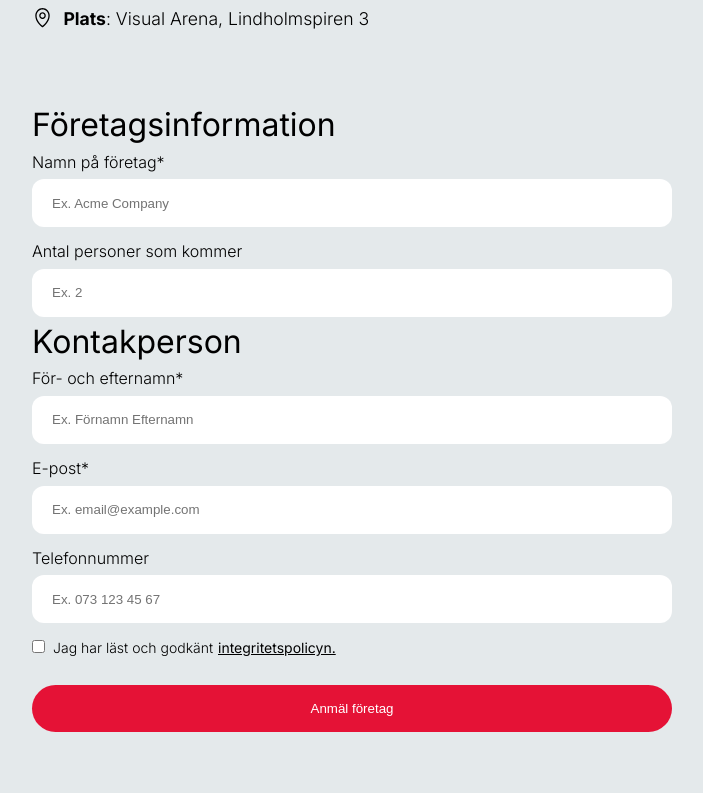
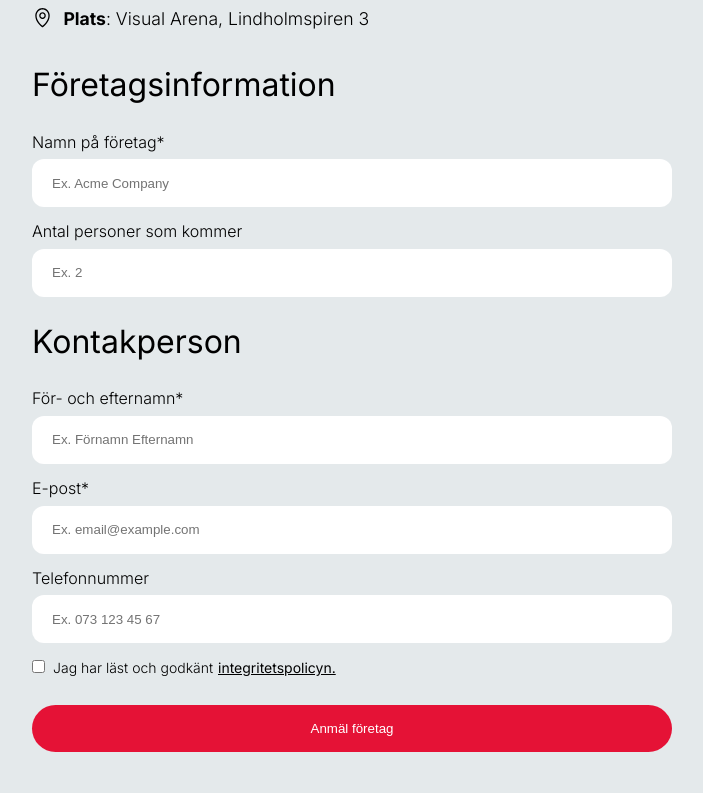
Before and after one commit to TobiasAndren/yrgolink, a Next.js app: page /event-signup in a window 1280 px wide. Shown: the part 887-1680 px from the top of the page, without its empty margins (288-991 px from the left). Built offline with nearby package versions, Linux system fonts and the light colour scheme; no server answers.

Commit message:
removed unused code from form.jsx and added some gap to event-form

```diff
--- a/app/components/forms/EventForm.jsx
+++ b/app/components/forms/EventForm.jsx
@@ -62,6 +62,7 @@ export const EventForm = ({ titles }) => {
     <form onSubmit={handleSubmit}>
       <FormSectionTitle>{titles?.one}</FormSectionTitle>
 
+      <div>
         <Input
           label="Namn på företag*"
           type="text"
@@ -80,9 +81,11 @@ export const EventForm = ({ titles }) => {
           value={noAttendees}
           onChange={(e) => setNoAttendees(e.target.value)}
         ></Input>
+      </div>
 
       <FormSectionTitle>{titles?.two}</FormSectionTitle>
 
+      <div>
         <Input
           label="För- och efternamn*"
           type="text"
@@ -131,6 +134,7 @@ export const EventForm = ({ titles }) => {
           text="Anmäl företag"
           type="submit"
         ></Button>
+      </div>
     </form>
   );
 };
--- a/app/globals.css
+++ b/app/globals.css
@@ -99,14 +99,18 @@ section {
   background-color: var(--bg-grey);
   width: 90%;
   align-self: center;
-  padding: 2.5rem 0;
+}
+
+form {
+  display: flex;
+  flex-direction: column;
+  gap: 1.25rem;
 }
 
 section {
   display: flex;
   flex-direction: column;
   gap: 1.25rem;
-  padding: 0;
 }
 
 @media (min-width: 600px) {
```
Also changed, not shown: app/components/forms/Form.jsx (+0 -29 lines). Lines whose indentation alone changed are shown as unchanged.
